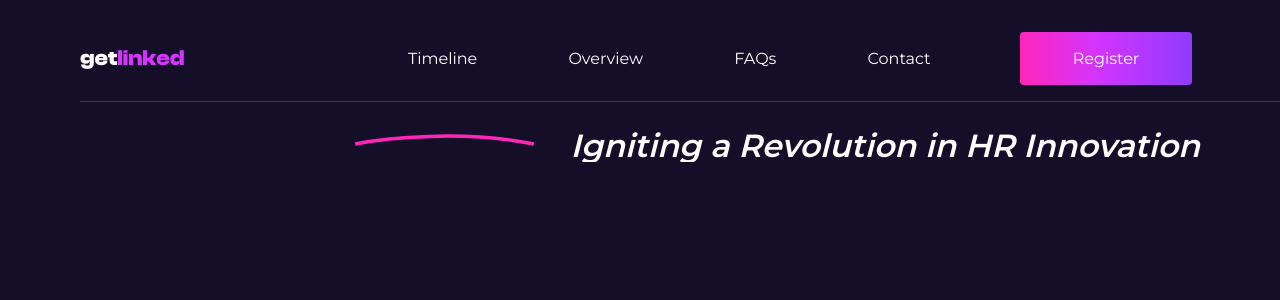
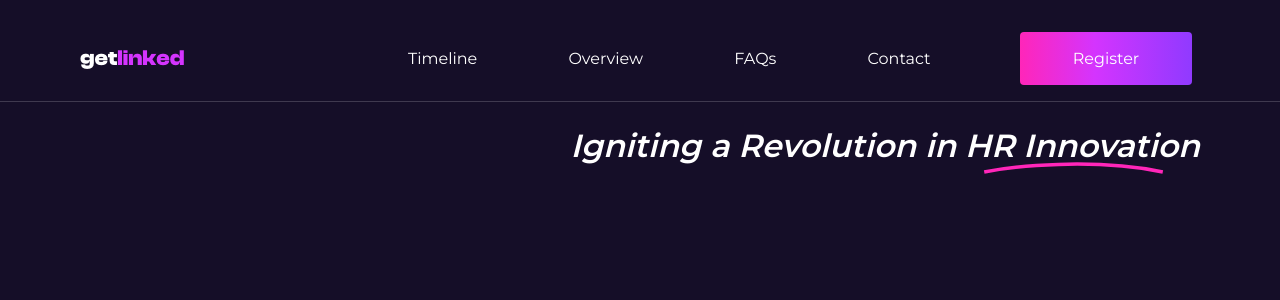
Before and after one commit to Afolabi-bit/getlinked, a React (Vite) app: page / in a window 1280 px wide. Shown: the top 300 px of the page. Built offline with nearby package versions, Linux system fonts and the light colour scheme; a web font is replaced by a local one.

Commit message:
overflow

```diff
--- a/src/components/hero.jsx
+++ b/src/components/hero.jsx
@@ -2,10 +2,11 @@ import { Line } from "./utils";
 import Curve from "../assets/purple_curve.svg";
 const Hero = () => {
   return (
-    <section className="text-white container">
+    <section className="text-white">
       <Line />
+      <article className="container">
         <div className="mt-6 md:mt-8">
-        <p className="text-base italic font-bold float-right  md:text-[32px] md:pb-1 lg:[36px]">
+          <p className="text-base italic font-bold text-right  md:text-[32px] md:pb-1 lg:[36px]">
             Igniting a Revolution in HR Innovation
           </p>
           <img
@@ -14,6 +15,7 @@ const Hero = () => {
             alt="#"
           />
         </div>
+      </article>
     </section>
   );
 };
--- a/src/index.css
+++ b/src/index.css
@@ -49,7 +49,7 @@ h6 {
 }
 
 #navbar {
-  transition: all 0.4s ease-in;
+  transition: all 0.4s ease;
 }
 
 #navbar.show {
```
Lines whose indentation alone changed are shown as unchanged.
